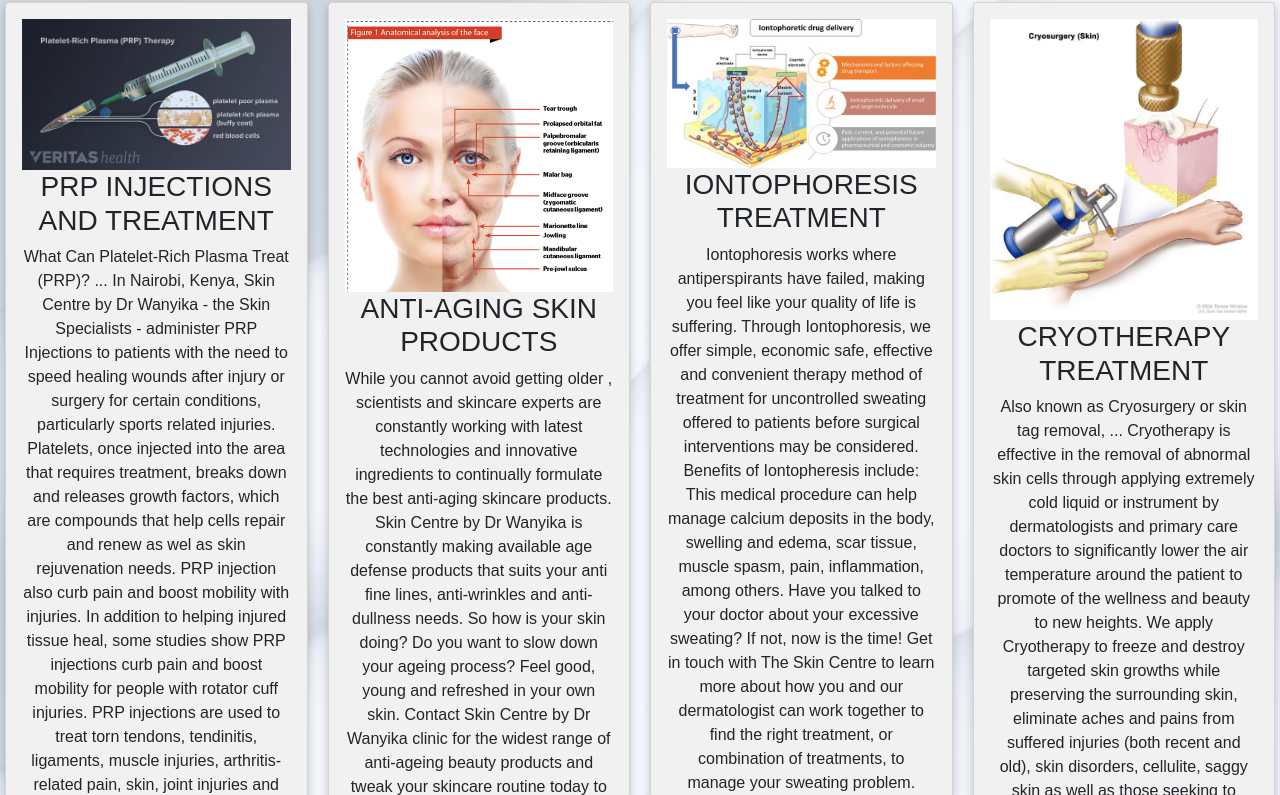
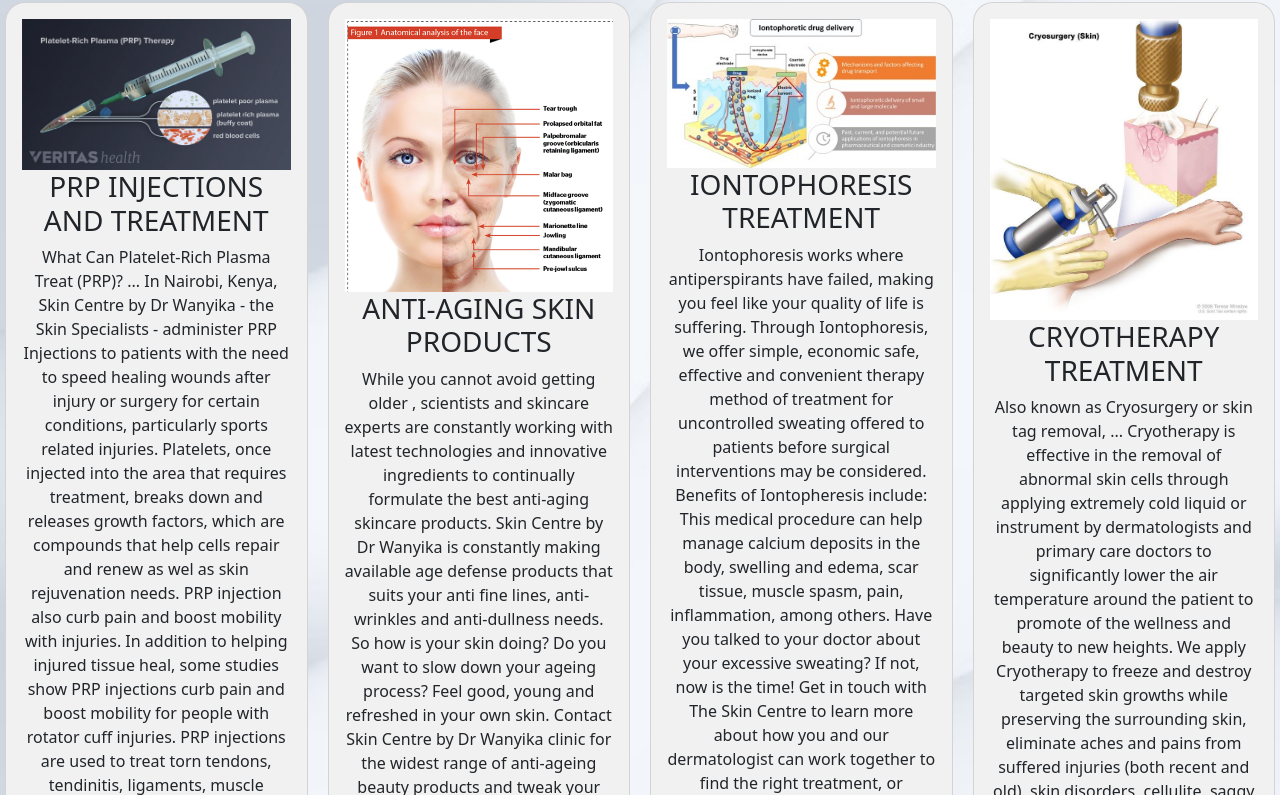
Before and after one commit to wany1ka/skin-centre, a plain HTML site: page blog.html in a window 1280 px wide. Shown: the part 110-905 px from the top of the page. Drawn offline with nearby package versions, Linux system fonts and the light colour scheme.

Commit message:
edit css

```diff
--- a/style.css
+++ b/style.css
@@ -14,9 +14,6 @@
   box-sizing: border-box;
 }
 
-body {
-  font-family: Arial, Helvetica, sans-serif;
-}
 
 /* Float four columns side by side */
 .column {
@@ -48,10 +45,11 @@
 
 /* Style the counter cards */
 .card {
-  box-shadow: 0 4px 8px 0 rgba(0, 0, 0, 0.2);
+  box-shadow: black;
   padding: 16px;
   text-align: center;
   background-color: #f1f1f1;
+  border-radius: 20px;
 }
 
 #more {
```
